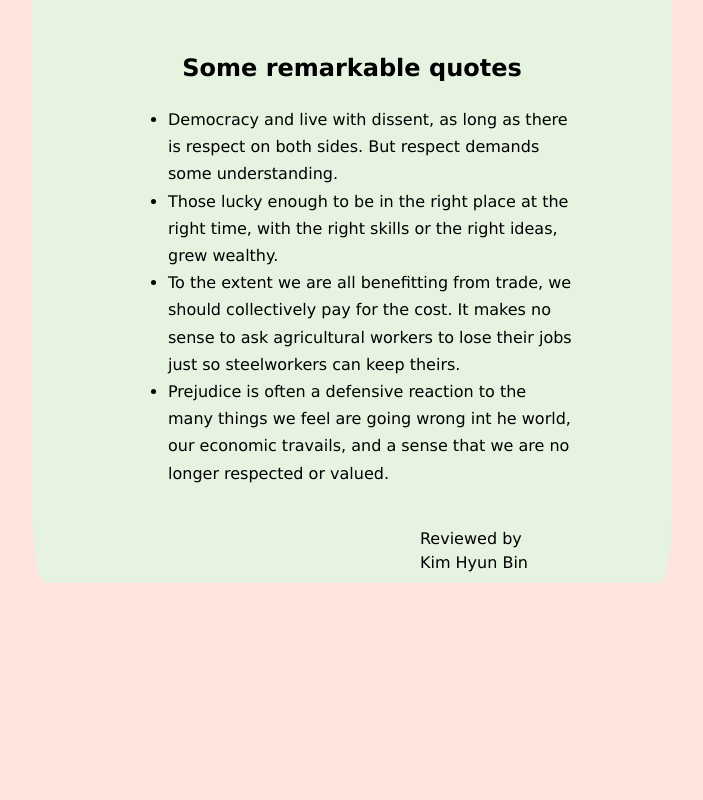
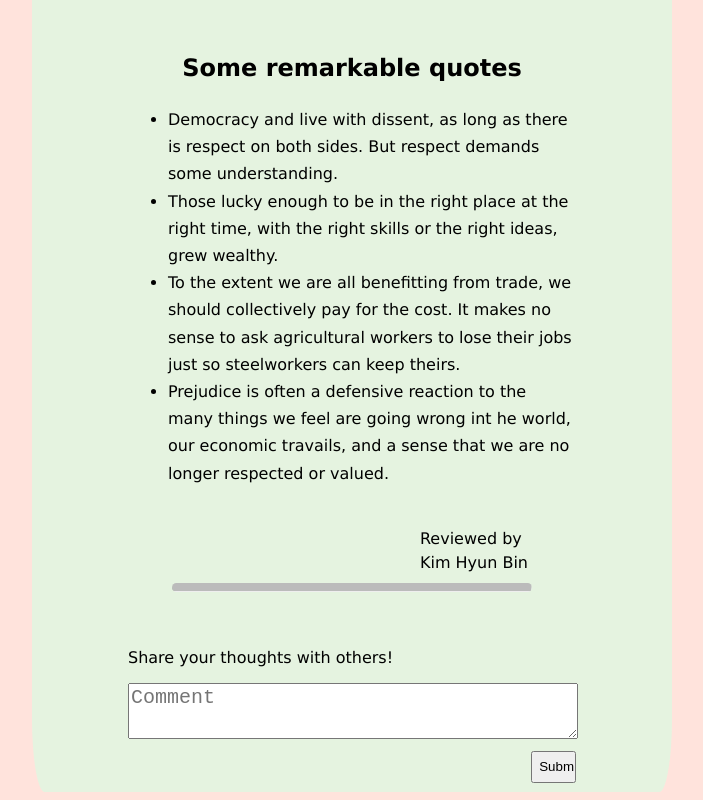
Before and after one commit to vanilladucky/bookreview1.github.io, a plain HTML site: page index.html in a window 1280 px wide. Shown: the part 3045-3845 px from the top of the page, without its empty margins (288-991 px from the left). Before the commit the page ends 3636 px from the top, so only its background shows below. Drawn offline with Linux system fonts and the light colour scheme.

Commit message:
Added a comment section

```diff
--- a/index.html
+++ b/index.html
@@ -16,6 +16,7 @@
                 <a href="https://github.com/vanilladucky" target=_blank><img src="kim2.jpg"></a>
             </div>
         </section>
+
         <section id="writing">
             <section id="intro-to-book">
                 <p id="rating">5/5</p>
@@ -57,11 +58,23 @@
                         <li>Prejudice is often a defensive reaction to the many things we feel are going wrong int he world, our economic travails, and a sense that we are no longer respected or valued.</li>
                     </ul>
                 </p>
+
                 <section id='reviewed-by'>
                     <p id="reviewed-by">Reviewed by</p>
                     <p id="name-of-reviewer">Kim Hyun Bin</p>
                 </section>
+
+                <hr class="rounded">
+
+                <section id="comment-section">
+                    <p>Share your thoughts with others!</p>
+                    <textarea placeholder="Comment"></textarea>
+                    <input id='submit-comment' type="submit">
+                </section>
+
             </section>
+
+
         </section>
 
     </body>
--- a/styles.css
+++ b/styles.css
@@ -141,3 +141,29 @@ a:active { text-decoration: none; color:black}
     line-height:0.5rem;
     padding-right:3rem;
 }
+
+#comment-section{
+    margin:auto;
+    margin-top:5vh;
+    padding:auto;
+    width:100%;
+    height:20vh;
+}
+
+textarea{
+    width:99%;
+    height:50px;
+}
+
+textarea::placeholder{
+    font-size:150%;
+}
+
+#comment-section input {
+    padding:auto;
+    margin:auto;
+    float:right;
+    margin-top:0.5rem;
+    width:10%;
+    height:20%;
+}
```
